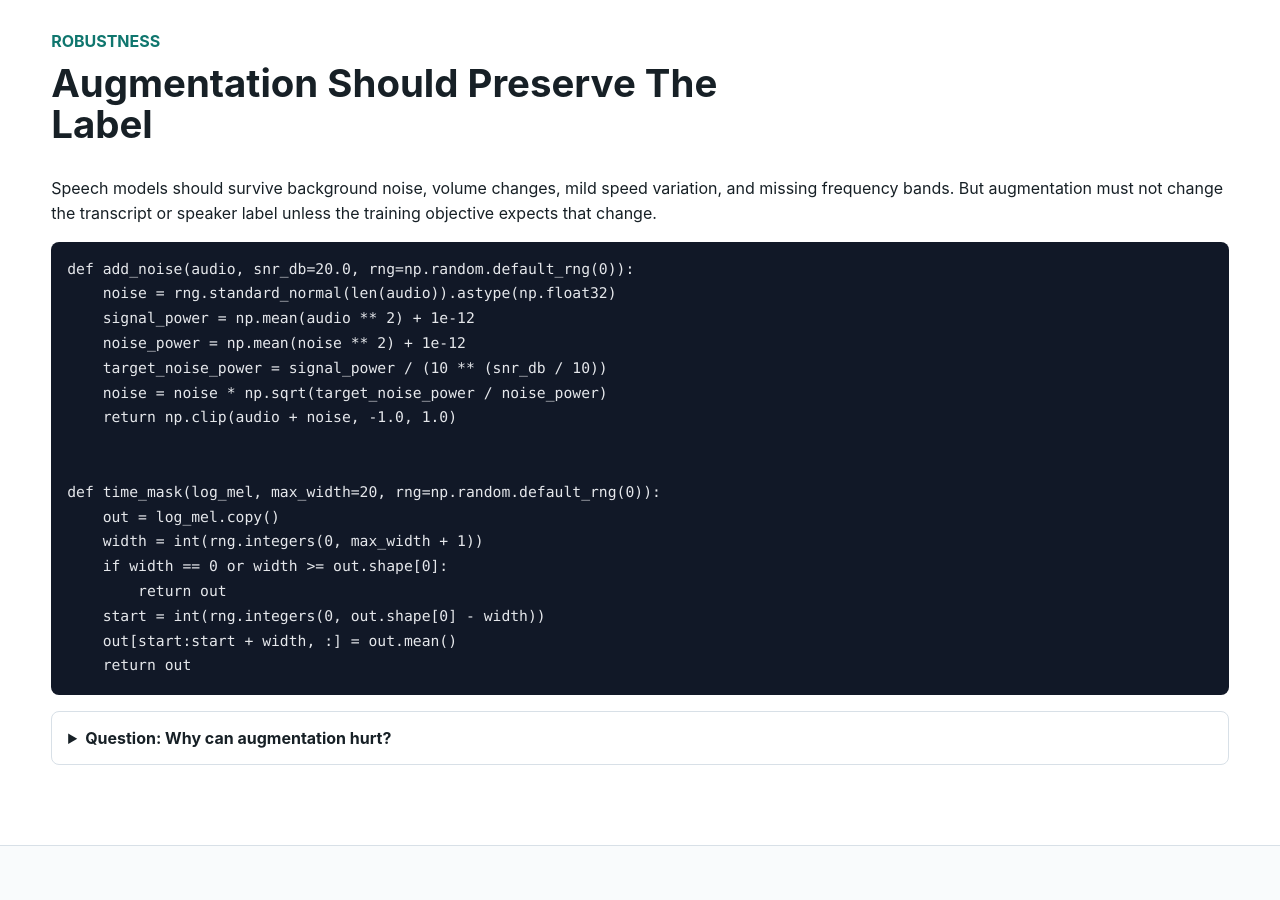
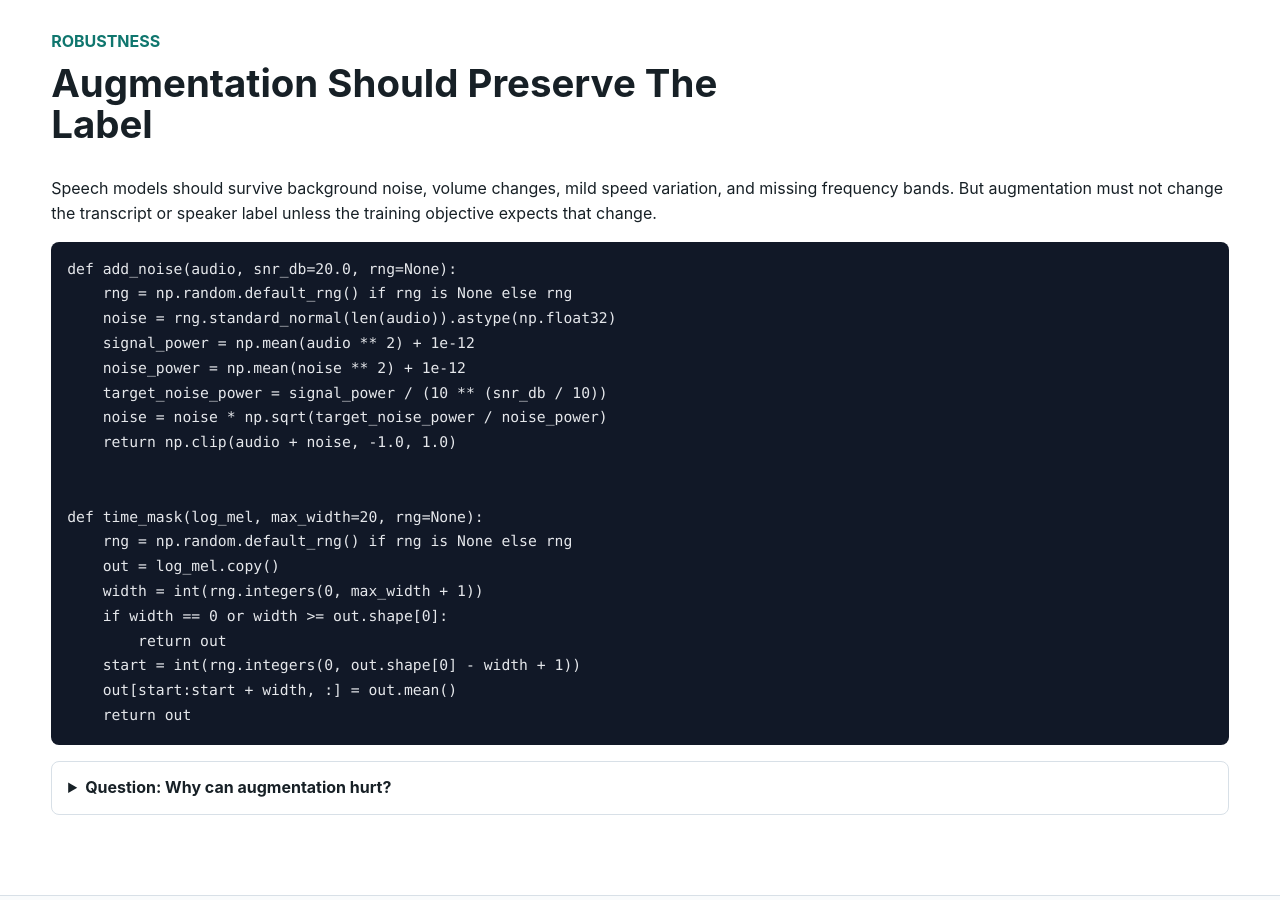
Before and after one commit to kennethli319/kennethli319.github.io, a Jekyll site: the page audio-text-ml-course/lessons/audio-representations.html, which Jekyll copies as it is, in a window 1280 px wide and 900 px high, scrolled down 4169 px. Built offline with Jekyll 4.4.1, drawn with Linux system fonts in a browser that asks for light colours.

Commit message:
Sync audio representations lesson

```diff
--- a/audio-text-ml-course/lessons/audio-representations.html
+++ b/audio-text-ml-course/lessons/audio-representations.html
@@ -217,7 +217,8 @@ print(log_mel.shape)  # [time, n_mels]</code></pre>
         change the transcript or speaker label unless the training objective
         expects that change.
       </p>
-      <pre><code class="language-python">def add_noise(audio, snr_db=20.0, rng=np.random.default_rng(0)):
+      <pre><code class="language-python">def add_noise(audio, snr_db=20.0, rng=None):
+    rng = np.random.default_rng() if rng is None else rng
     noise = rng.standard_normal(len(audio)).astype(np.float32)
     signal_power = np.mean(audio ** 2) + 1e-12
     noise_power = np.mean(noise ** 2) + 1e-12
@@ -226,12 +227,13 @@ print(log_mel.shape)  # [time, n_mels]</code></pre>
     return np.clip(audio + noise, -1.0, 1.0)
 
 
-def time_mask(log_mel, max_width=20, rng=np.random.default_rng(0)):
+def time_mask(log_mel, max_width=20, rng=None):
+    rng = np.random.default_rng() if rng is None else rng
     out = log_mel.copy()
     width = int(rng.integers(0, max_width + 1))
     if width == 0 or width >= out.shape[0]:
         return out
-    start = int(rng.integers(0, out.shape[0] - width))
+    start = int(rng.integers(0, out.shape[0] - width + 1))
     out[start:start + width, :] = out.mean()
     return out</code></pre>
 
```
